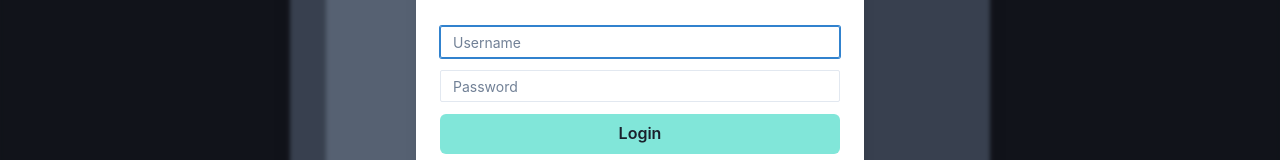
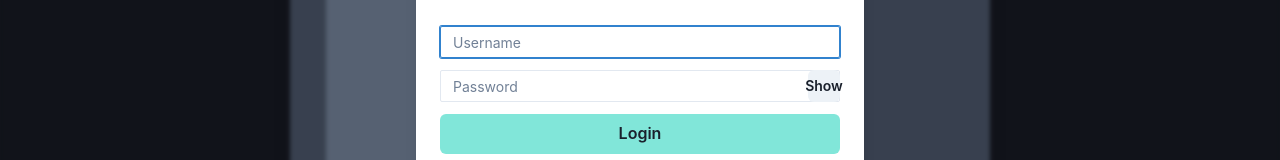
Before and after one commit to TalvenlapsiDot/BudjettiApp, a React (Vite) app in the folder BudgetApp/reactapp/: page / in a window 1280 px wide. Shown: the part 315-475 px from the top of the page. Built offline with nearby package versions, Linux system fonts and the light colour scheme.

Commit message:
Login works now

```diff
--- a/BudgetApp/reactapp/src/App.jsx
+++ b/BudgetApp/reactapp/src/App.jsx
@@ -37,7 +37,7 @@ const App = () => {
     }
 
     const handleLogin = async(userName, passWord) => {
-        const loginResponse = await fetch("https://localhost:5173//API/UserManagement/Login/", {
+     await fetch("https://localhost:7123/API/UserManagement/Login/", {
     method: "POST",
     headers: {
       "Accept": "application/json",
@@ -50,9 +50,16 @@ const App = () => {
     }
     ),
     })
-      .then((loginResponse) => loginResponse.json())
-      .then((result => {
-        if (result.message === "SUCCESS") {
+    .then((response) => {
+      if (!response.ok) {
+        toast({
+          title: 'Error',
+          description: 'Something went wrong',
+          status: 'error',
+          duration: 2000,
+          isClosable: true,
+      })
+      } else {
         toast({
           title: 'Logging in',
           description: 'Logging in successfull',
@@ -61,39 +68,9 @@ const App = () => {
           isClosable: true,
       })
       setAuthenticated(true)
-        } else {
-          toast({
-            title: 'Error',
-            description: 'Something went wrong',
-            status: 'error',
-            duration: 2000,
-            isClosable: true,
+      }
     })
-        setAuthenticated(false)
   }
-        return loginResponse.json()
-      }))
-    }
-
-
-
-    /*const handleSubmit = useCallback((userName, passWord) => {
-      //Turn this into promise-based later
-      // https://chakra-ui.com/docs/components/toast
-      toast({
-          title: 'Logged in.',
-          description: 'Logging in',
-          status: 'success',
-          duration: 2000,
-          isClosable: true,
-      })
-
-      if ( passWord !== '1234' || userName !== 'Talvi') {
-        setAuthenticated(false)
-      } else {
-        setAuthenticated(true)
-      }
-    }, [toast]);*/
 
     return (
         /* Insert here about why the Flex works, tldr direction gives vertical/horizontal
--- a/BudgetApp/reactapp/src/components/Login.jsx
+++ b/BudgetApp/reactapp/src/components/Login.jsx
@@ -1,9 +1,11 @@
 import { useState, useCallback } from 'react'
-import {Button, Input} from '@chakra-ui/react'
+import {Button, Input, InputGroup, InputRightElement} from '@chakra-ui/react'
 
 const Login = ({onLogin}) => {
   const [ userName, setUserName] = useState('');
   const [ passWord, setUserPassword] = useState('');
+  const [show, setShow] = useState(false)
+  const handleClick = () => setShow(!show)
 
   return (
     <>
@@ -13,13 +15,20 @@ const Login = ({onLogin}) => {
             placeholder='Username'
             value={userName}
             onChange={(e) => setUserName(e.target.value)} />
+      <InputGroup size="sm">
         <Input
             width="100%"
             size='sm'
             placeholder='Password'
-            type='password'
+            type={show ? "text" : "password"}
             value={passWord}
             onChange={(b) => setUserPassword(b.target.value)} />
+        <InputRightElement>
+          <Button size="sm" onClick={handleClick}>
+            { show ? " Hide " : " Show "}
+          </Button>
+        </InputRightElement>
+      </InputGroup>
         <Button
             width="100%"
             variant='ghost'
```
Lines whose indentation alone changed are shown as unchanged.
